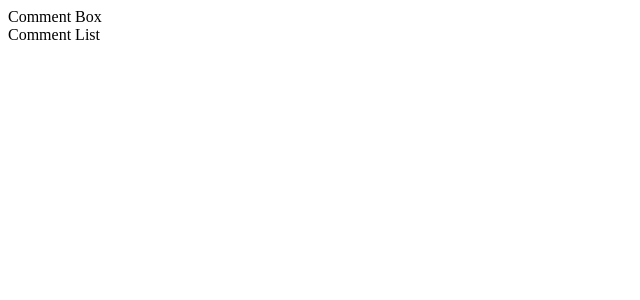
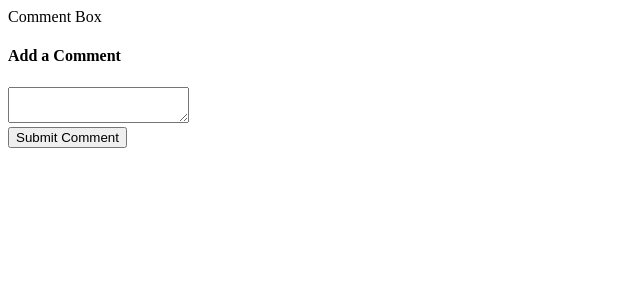
Before and after one commit to filmboy3/testinggrider, a React (Create React App) app: page / in a window 1280 px wide. Shown: the top 300 px of the page, without its empty margins (0-640 px from the left). Built offline with nearby package versions, Linux system fonts and the light colour scheme.

Commit message:
added commentBox component children

```diff
--- a/src/components/CommentList.js
+++ b/src/components/CommentList.js
@@ -1,5 +1,17 @@
-import React from "react";
+import React, { Component } from "react";
 
-export default () => {
-  return <div>Comment List</div>;
-};
+class CommentBox extends Component {
+  render() {
+    return (
+      <form>
+        <h4>Add a Comment</h4>
+        <textarea />
+        <div>
+          <button>Submit Comment</button>
+        </div>
+      </form>
+    );
+  }
+}
+
+export default CommentBox;
```
